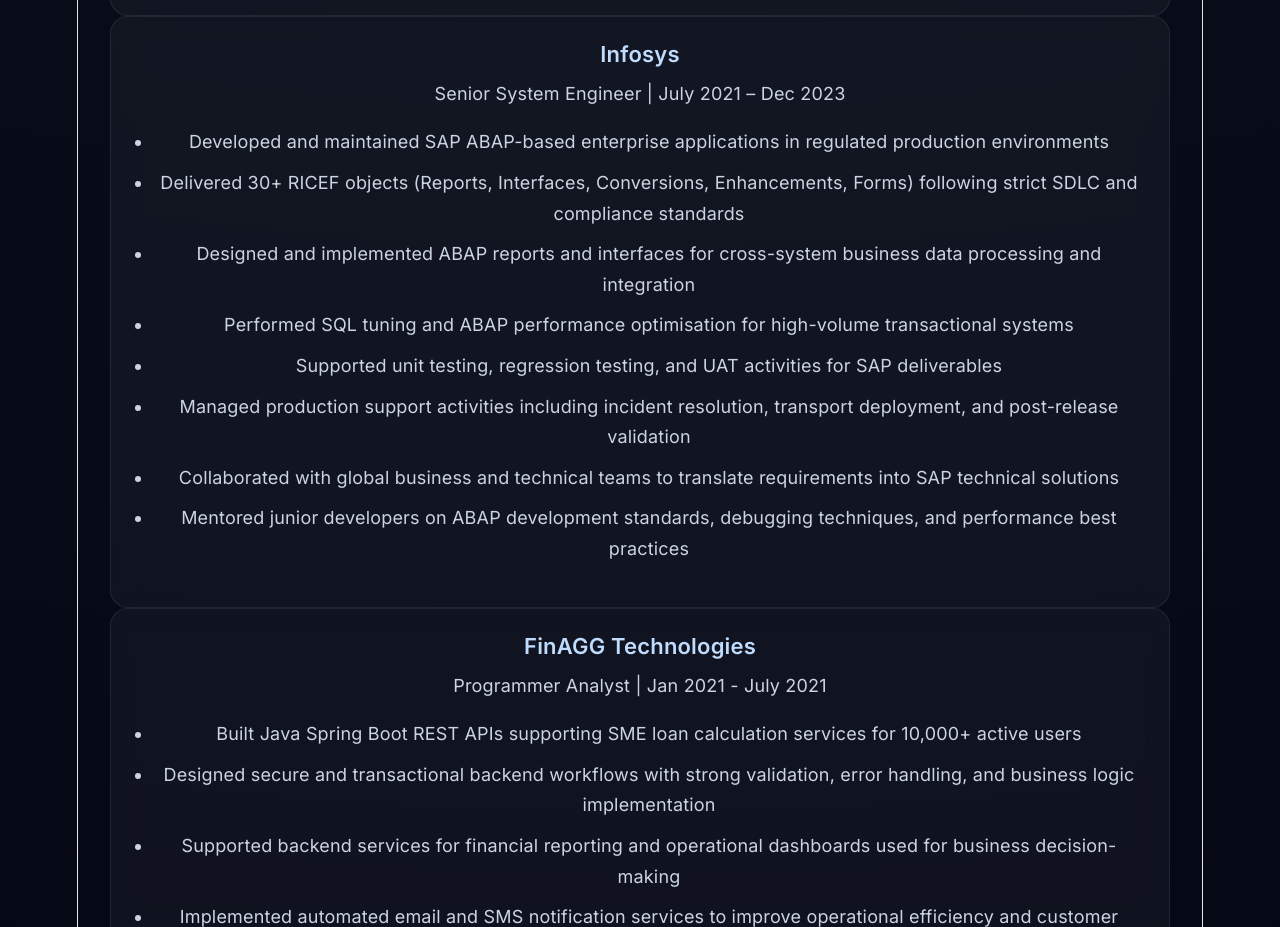
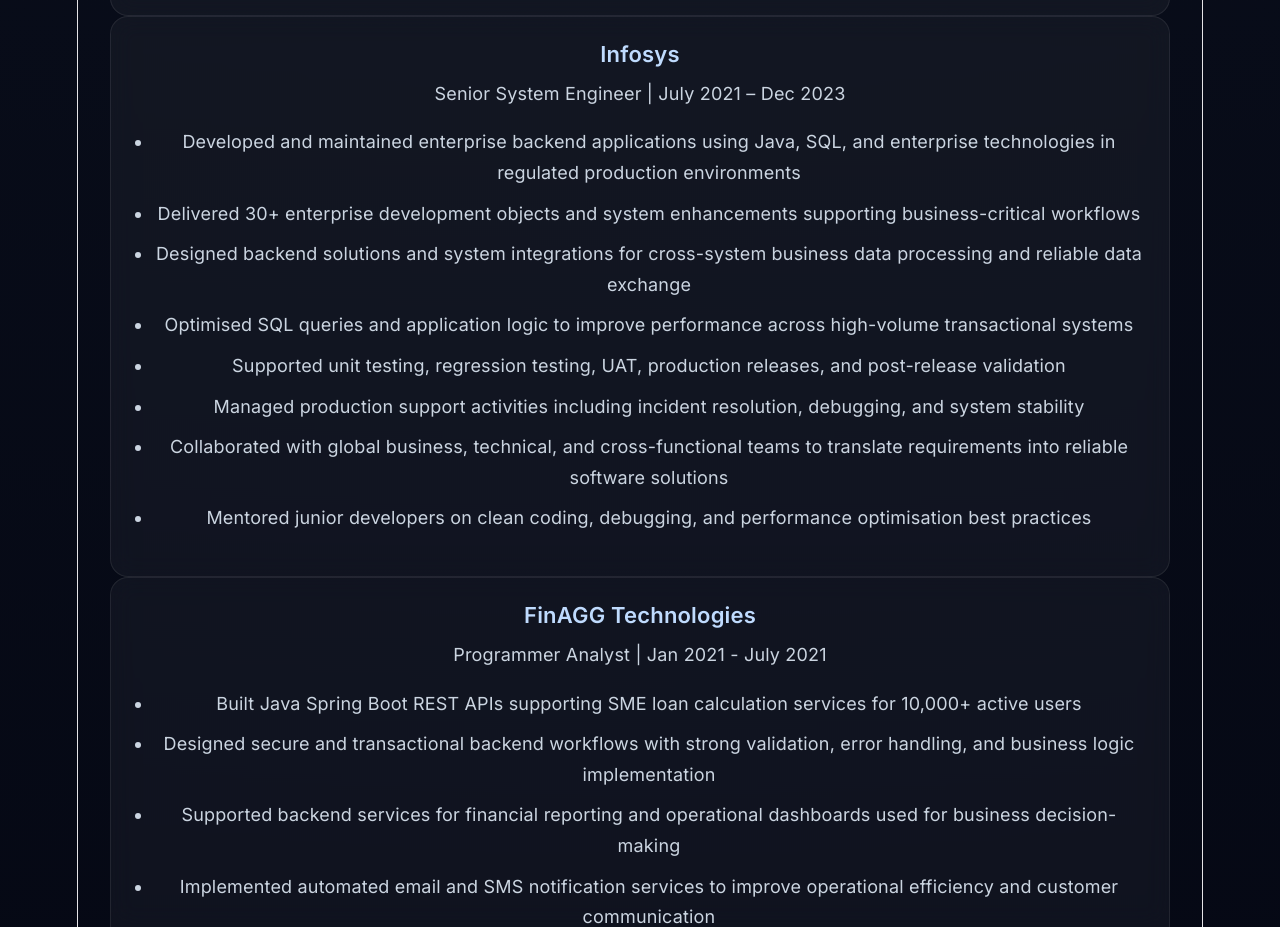
Before and after one commit to Prasanth032-code/my-portfolio, a React (Vite) app: page / in a window 1280 px wide. Shown: the part 3280-4207 px from the top of the page. Built offline with nearby package versions, Linux system fonts and the light colour scheme.

Commit message:
Updated Portfolio

```diff
--- a/src/data/experience.js
+++ b/src/data/experience.js
@@ -18,14 +18,14 @@
   role: 'Senior System Engineer',
   period: 'July 2021 – Dec 2023',
   points: [
-    'Developed and maintained SAP ABAP-based enterprise applications in regulated production environments',
-    'Delivered 30+ RICEF objects (Reports, Interfaces, Conversions, Enhancements, Forms) following strict SDLC and compliance standards',
-    'Designed and implemented ABAP reports and interfaces for cross-system business data processing and integration',
-    'Performed SQL tuning and ABAP performance optimisation for high-volume transactional systems',
-    'Supported unit testing, regression testing, and UAT activities for SAP deliverables',
-    'Managed production support activities including incident resolution, transport deployment, and post-release validation',
-    'Collaborated with global business and technical teams to translate requirements into SAP technical solutions',
-    'Mentored junior developers on ABAP development standards, debugging techniques, and performance best practices'
+    'Developed and maintained enterprise backend applications using Java, SQL, and enterprise technologies in regulated production environments',
+    'Delivered 30+ enterprise development objects and system enhancements supporting business-critical workflows',
+    'Designed backend solutions and system integrations for cross-system business data processing and reliable data exchange',
+    'Optimised SQL queries and application logic to improve performance across high-volume transactional systems',
+    'Supported unit testing, regression testing, UAT, production releases, and post-release validation',
+    'Managed production support activities including incident resolution, debugging, and system stability',
+    'Collaborated with global business, technical, and cross-functional teams to translate requirements into reliable software solutions',
+    'Mentored junior developers on clean coding, debugging, and performance optimisation best practices'
   ]
 },
   {
```
Lines whose indentation alone changed are shown as unchanged.
